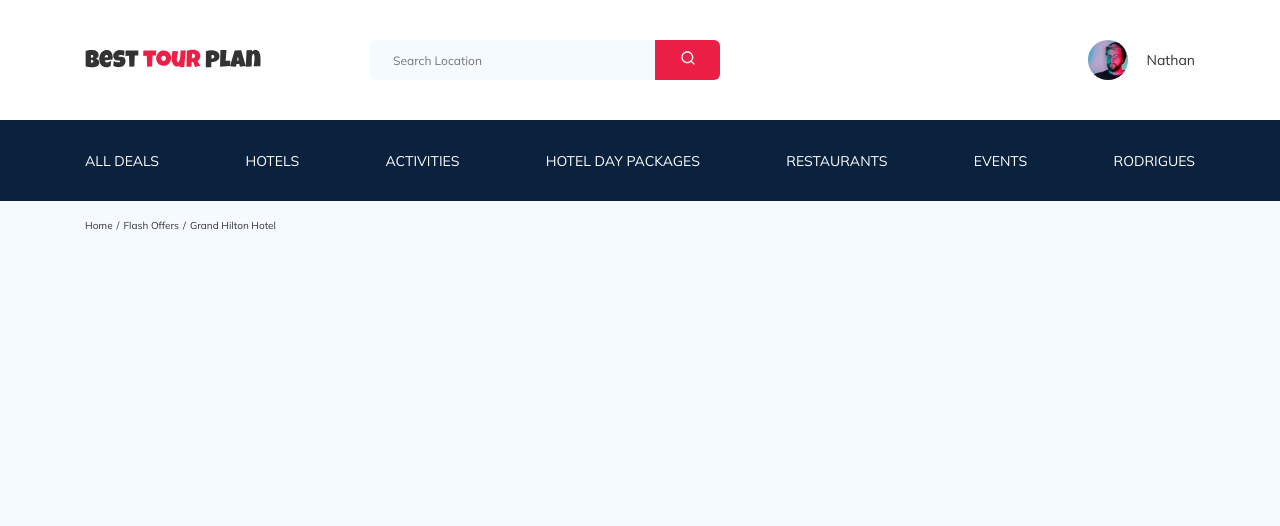
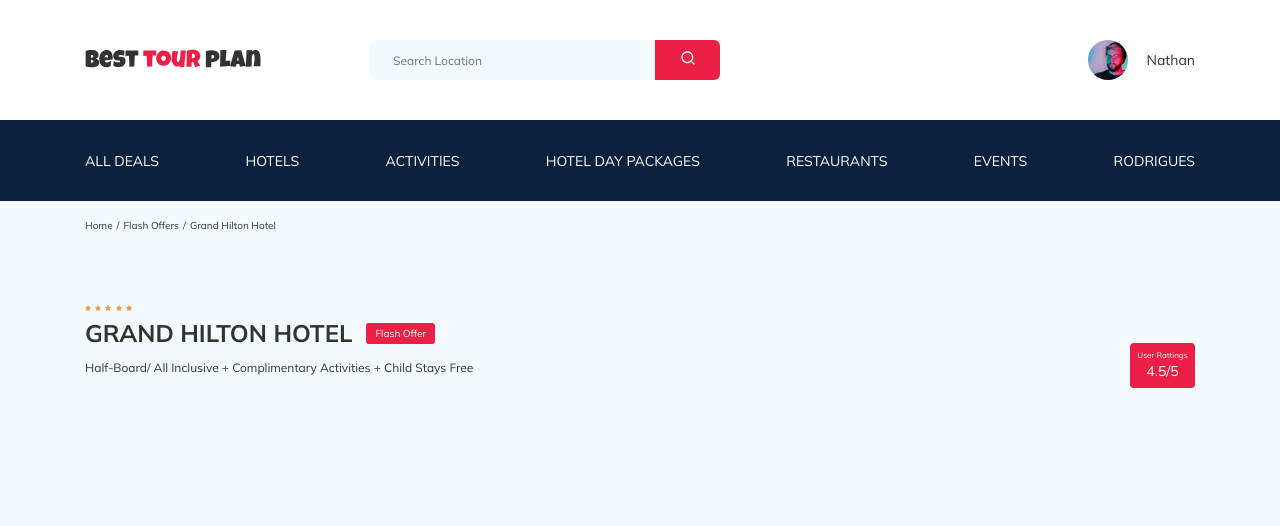
Before and after one commit to LidiyaZzz/tour-plan, a PHP site: page / in a window 1280 px wide. Shown: the top 526 px of the page. Run offline with PHP 8.4, Linux system fonts and the light colour scheme.

Commit message:
create: block hotel

```diff
--- a/css/style.css
+++ b/css/style.css
@@ -578,4 +578,84 @@ template {
   text-decoration: none;
   color: inherit;
 }
+
+.hotel {
+  padding-top: 23px;
+  padding-bottom: 70px;
+}
+
+.hotel-info {
+  display: -webkit-box;
+  display: -ms-flexbox;
+  display: flex;
+  -webkit-box-align: center;
+      -ms-flex-align: center;
+          align-items: center;
+  -webkit-box-pack: justify;
+      -ms-flex-pack: justify;
+          justify-content: space-between;
+}
+
+.hotel-info__offer {
+  margin-left: 14px;
+  margin-top: 4px;
+}
+
+.hotel-name {
+  font-size: 24px;
+  line-height: 30px;
+  text-transform: uppercase;
+  margin-top: 4px;
+  margin-bottom: 0;
+}
+
+.hotel-wrapper {
+  display: -webkit-box;
+  display: -ms-flexbox;
+  display: flex;
+  -ms-flex-wrap: wrap;
+      flex-wrap: wrap;
+  -webkit-box-align: center;
+      -ms-flex-align: center;
+          align-items: center;
+}
+
+.hotel-description {
+  font-size: 12px;
+  line-height: 15px;
+}
+
+.stars {
+  -ms-flex-preferred-size: 100%;
+      flex-basis: 100%;
+}
+
+.offer {
+  max-width: 70px;
+  font-size: 10px;
+  line-height: 13px;
+  padding: 4px 9px;
+  background-color: #EC1F46;
+  border-radius: 3px;
+  color: #FFFFFF;
+}
+
+.rating {
+  max-width: 65px;
+  min-height: 45px;
+  text-align: center;
+  color: #FFFFFF;
+  background-color: #EC1F46;
+  border-radius: 4px;
+}
+
+.rating__text {
+  font-size: 8px;
+  line-height: 10px;
+}
+
+.rating__counter {
+  font-size: 14px;
+  line-height: 18px;
+}
 /*# sourceMappingURL=style.css.map */
--- a/index.html
+++ b/index.html
@@ -68,5 +68,34 @@
     </div><!-- /.container -->
   </nav><!-- /.breadcrumb -->
 
+  <section class="hotel">
+    <div class="container">
+      <div class="hotel-info">
+
+        <div class="hotel info__text">
+          <div class="hotel-wrapper">
+            <div class="stars">
+              <img src="img/star.svg" alt="star-hotel">
+              <img src="img/star.svg" alt="star-hotel">
+              <img src="img/star.svg" alt="star-hotel">
+              <img src="img/star.svg" alt="star-hotel">
+              <img src="img/star.svg" alt="star-hotel">
+            </div><!-- /.stars -->
+            <h1 class="hotel-name">Grand hilton hotel</h1>
+            <span class="offer hotel-info__offer">Flash Offer</span>
+          </div><!-- /.hotel-wrapper -->
+
+          <p class="hotel-description">Half-Board/ All Inclusive + Complimentary Activities + Child Stays Free</p>
+        </div><!-- /.hotel info__text -->
+
+        <div class="rating hotel-info__rating">
+          <span class="rating__text">User Rattings</span>
+          <span class="rating__counter">4.5/5</span>
+        </div><!-- /.hotel info__right -->
+      </div><!-- /.hotel-info -->
+    </div><!-- /.container -->
+  </section><!-- /.hotei -->
+
+
 </body>
 </html>
--- /dev/null
+++ b/sass/blocks/_hotel.sass
@@ -0,0 +1,47 @@
+.hotel
+  padding-top: 23px
+  padding-bottom: 70px
+  &-info
+    display: flex
+    align-items: center
+    justify-content: space-between
+    &__offer
+      margin-left: 14px
+      margin-top: 4px
+  &-name
+    font-size: 24px
+    line-height: 30px
+    text-transform: uppercase
+    margin-top: 4px
+    margin-bottom: 0
+  &-wrapper
+    display: flex
+    flex-wrap: wrap
+    align-items: center
+  &-description
+    font-size: 12px
+    line-height: 15px
+
+.stars
+  flex-basis: 100%
+.offer
+  max-width: 70px
+  font-size: 10px
+  line-height: 13px
+  padding: 4px 9px
+  background-color: $primary
+  border-radius: 3px
+  color: $light
+.rating
+  max-width: 65px
+  min-height: 45px
+  text-align: center
+  color: $light
+  background-color: $primary
+  border-radius: 4px
+  &__text
+    font-size: 8px
+    line-height: 10px
+  &__counter
+    font-size: 14px
+    line-height: 18px
--- a/sass/style.sass
+++ b/sass/style.sass
@@ -15,3 +15,6 @@
 
 // Подключение стилей для breadcrumb
 @import 'blocks/_breadcrumb.sass'
+
+// Cтили блока отель-инфо
+@import 'blocks/_hotel.sass'
```
Also changed, not shown: img/star.svg (added), img/stars.svg (added), 1 other file.
